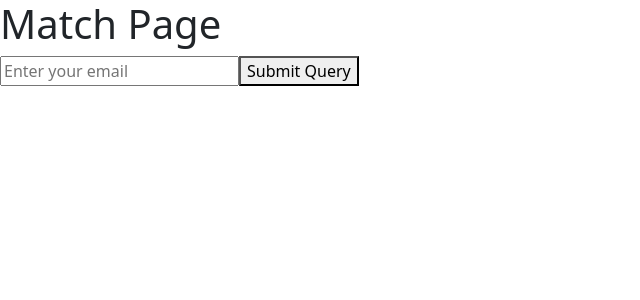
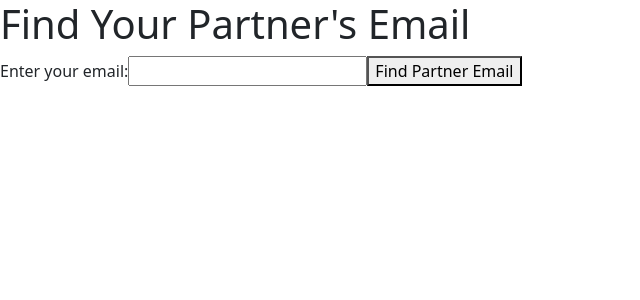
Before and after one commit to tarun-trj/studyBuddy, a React (Vite) app in the folder login_register/client/: page /match in a window 1280 px wide. Shown: the top 300 px of the page, without its empty margins (0-640 px from the left). Built offline with nearby package versions, Linux system fonts and the light colour scheme.

Commit message:
implemented searching

```diff
--- a/login_register/client/src/Match.jsx
+++ b/login_register/client/src/Match.jsx
@@ -1,31 +1,52 @@
-// Home.jsx
 import React, { useState } from 'react';
 import axios from 'axios';
 
 function Match() {
     const [email, setEmail] = useState('');
     const [partnerEmail, setPartnerEmail] = useState('');
+    const [error, setError] = useState('');
 
-    const fetchPartnerEmail = async () => {
+    const handleInputChange = (event) => {
+        setEmail(event.target.value);
+    };
+
+    const handleSubmit = async (event) => {
+        event.preventDefault();
+        setError(''); // Clear previous errors
+        setPartnerEmail(''); // Clear previous results
+
         try {
-            const response = await axios.post('/match', { email });
-            setPartnerEmail(response.data.partnerEmail);
-        } catch (error) {
-            console.error('Error fetching partner email:', error);
+            const response = await axios.post("http://127.0.0.1:3002/find", { email });
+            console.log(response);
+            if (response.data.emailRes) {
+                setPartnerEmail(response.data.emailRes);
+            } else {
+                setError('No partner found for this email.');
+            }
+        } catch (err) {
+            // Specific error handling for not found
+            if (err.response && err.response.status === 404) {
+                setError('API endpoint not found. Please check the URL.');
+            } else if (err.response && err.response.status === 500) {
+                setError('Internal server error. Please try again later.');
+            } else {
+                setError('Failed to fetch partner email. Please try again later.');
+            }
         }
     };
 
     return (
         <div>
-            <h1>Match Page</h1>
-            <input
-                type="email"
-                placeholder="Enter your email"
-                value={email}
-                onChange={e => setEmail(e.target.value)}
-            />
-            <button onClick={fetchPartnerEmail}>Submit Query</button>
-            {partnerEmail && <p>Partner's Email: {partnerEmail}</p>}
+            <h1>Find Your Partner's Email</h1>
+            <form onSubmit={handleSubmit}>
+                <label>
+                    Enter your email:
+                    <input type="email" value={email} onChange={handleInputChange} required />
+                </label>
+                <button type="submit">Find Partner Email</button>
+            </form>
+            {partnerEmail && <p>Partner Email: {partnerEmail}</p>}
+            {error && <p style={{ color: 'red' }}>{error}</p>}
         </div>
     );
 }
```
Also changed, not shown: 2 other files (tests, documents, lock files or other folders).
